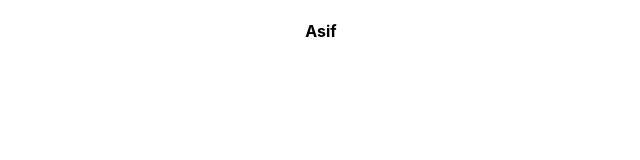
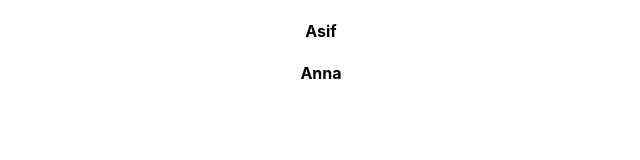
Before and after one commit to aaaasif/scu-i-team07-meta, a React (Create React App) app: page / in a window 1280 px wide. Shown: the top 160 px of the page, without its empty margins (319-959 px from the left). Built offline with nearby package versions, Linux system fonts and the light colour scheme.

Commit message:
h4 added

```diff
--- a/src/App.js
+++ b/src/App.js
@@ -8,6 +8,7 @@ function App() {
 
         <div class="flourish-embed flourish-chart" data-src="visualisation/22018714"><script src="https://public.flourish.studio/resources/embed.js"></script><noscript><img src="https://public.flourish.studio/visualisation/22018714/thumbnail" width="70%" alt="chart visualization" /></noscript></div>
         <h4>Asif</h4>
+        <h4>Anna</h4>
       </header>
     </div>
   );
```
